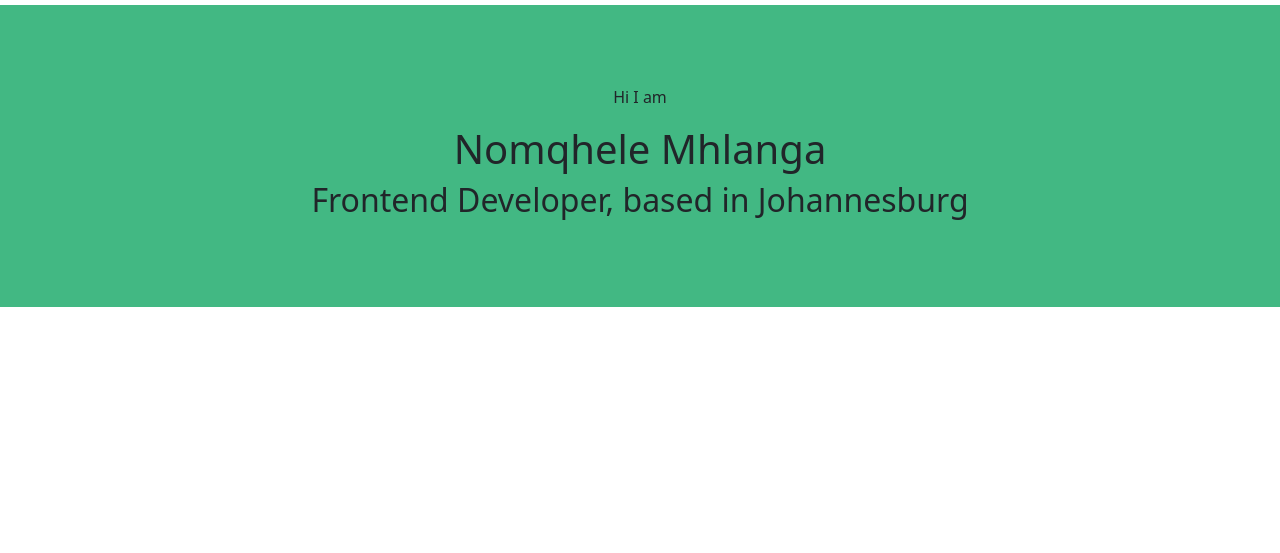
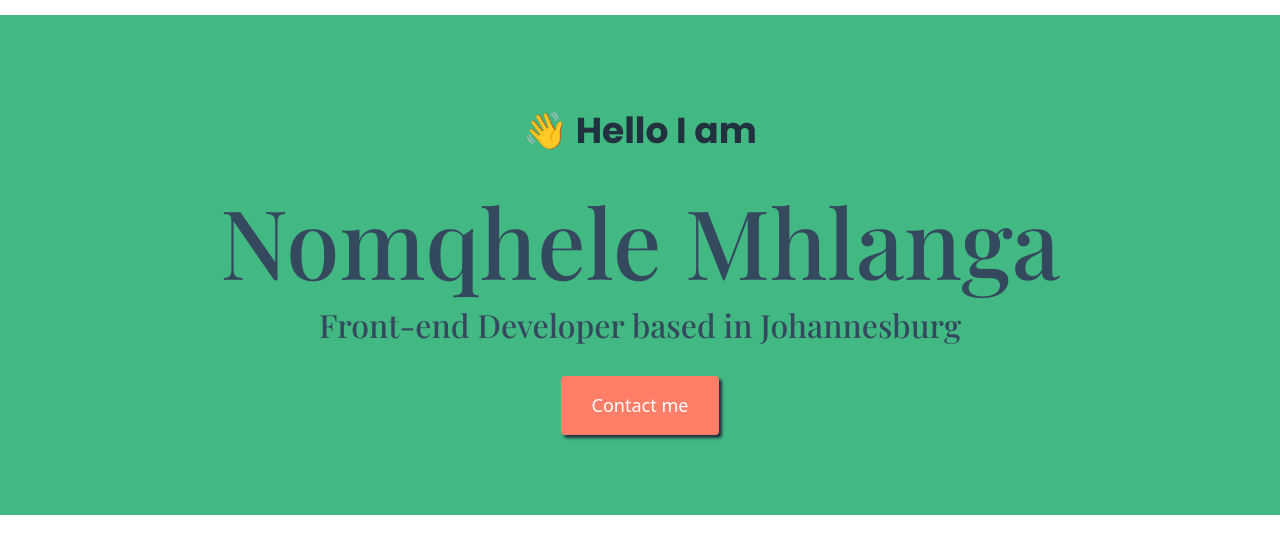
Before and after one commit to mqhelem/responsive-final-project, a plain HTML site: page index.html in a window 1280 px wide. Shown: the part 53-606 px from the top of the page. Drawn offline with nearby package versions, Linux system fonts and the light colour scheme; a web font is replaced by a local one.

Commit message:
homepage hero

```diff
--- a/index.html
+++ b/index.html
@@ -89,9 +89,14 @@
     </nav>
     <!-- top -->
     <div class="hero">
-      <p class="intro">Hi I am</p>
+      <p class="intro">👋 Hello I am</p>
       <h1>Nomqhele Mhlanga</h1>
-      <h2>Frontend Developer, based in Johannesburg</h2>
+      <h2>Front-end Developer based in Johannesburg</h2>
+      <div>
+        <a href="#" class="btn btn-branding mt-4" title="Go to contacts page"
+          >Contact me</a
+        >
+      </div>
     </div>
   </body>
 </html>
--- a/src/styles.css
+++ b/src/styles.css
@@ -1,6 +1,10 @@
 :root {
   --primary-color: #42b883;
   --secondary-color: #ff7e67;
+  --tertiary-color: #22313f;
+  --default-font: "Poppins", sans-serif;
+  --heading-font: "Playfair Display", serif;
+  --text-color: #35495e;
 }
 nav {
   margin: 0 30px;
@@ -8,16 +12,51 @@ nav {
 .nav-link {
   margin-right: 40px;
 }
+body {
+  color: var(--text-color);
+}
+.hero {
+  text-align: center;
+  margin: 10px auto;
+  background-color: #42b883;
+  padding: 80px 0;
+  line-height: 2;
+}
+hero h2 {
+  font-family: var(--default-font);
+}
+h1 {
+  font-size: 96px;
+}
+h1,
+h2,
+h3,
+h4,
+h5,
+h6 {
+  font-family: var(--heading-font);
+  font-weight: 700px;
+}
+.intro {
+  font-family: var(--default-font);
+  font-size: 36px;
+  font-weight: 700;
+  color: var(--tertiary-color);
+}
+.btn-branding {
+  background-color: var(--secondary-color);
+  color: white;
+  padding: 15px 30px;
+  font-size: 18px;
+  line-height: 27px;
+  text-decoration: none;
+  border-radius: 4px;
+  box-shadow: 3px 3px 3px var(--tertiary-color);
+}
+
 /* mobile devices */
 @media (max-width: 576px) {
   nav img {
     height: 18px;
   }
 }
-.hero {
-  text-align: center;
-  margin: 0 auto;
-  background-color: #42b883;
-  padding: 80px 0;
-}
-/* footer */
```
